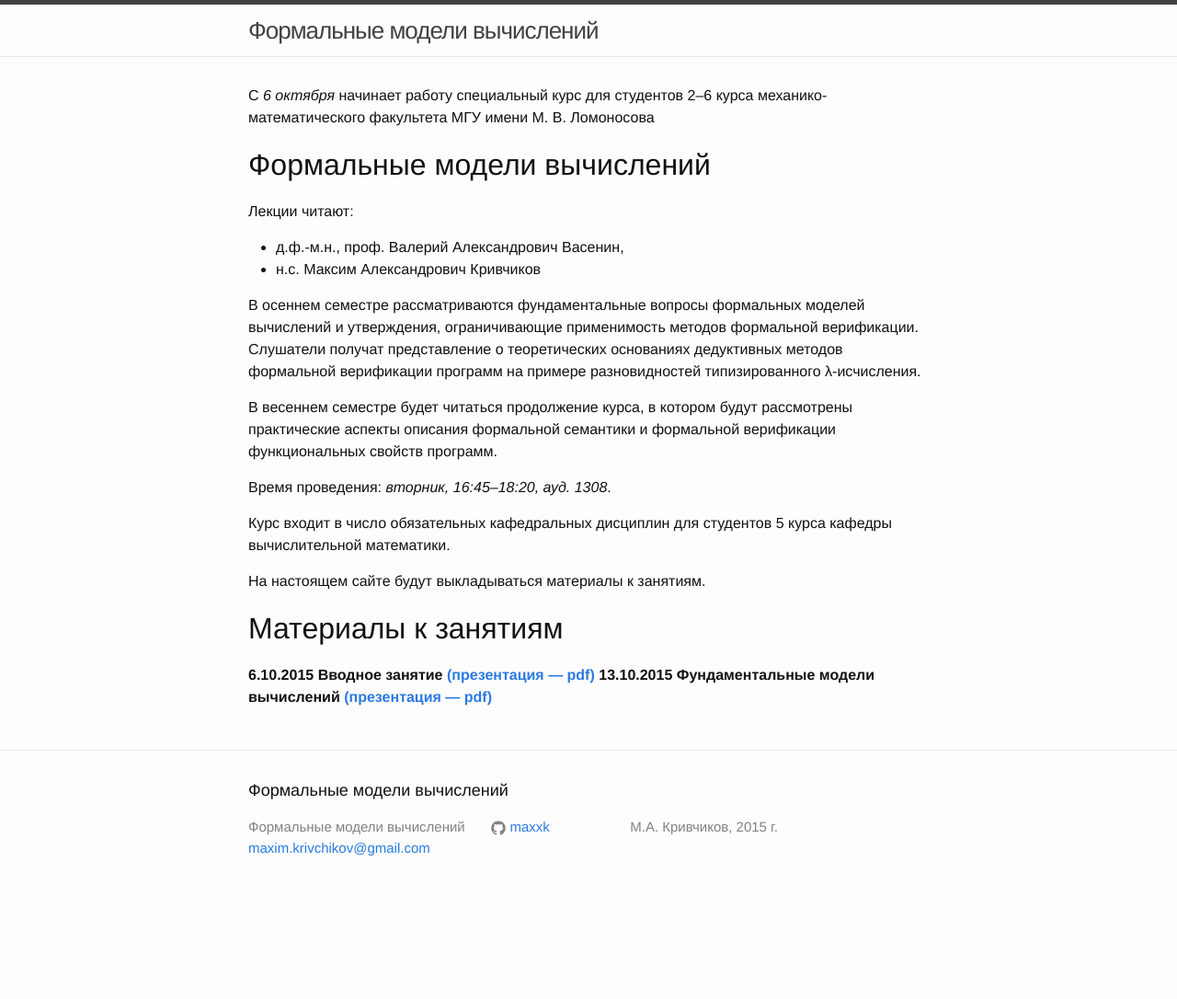
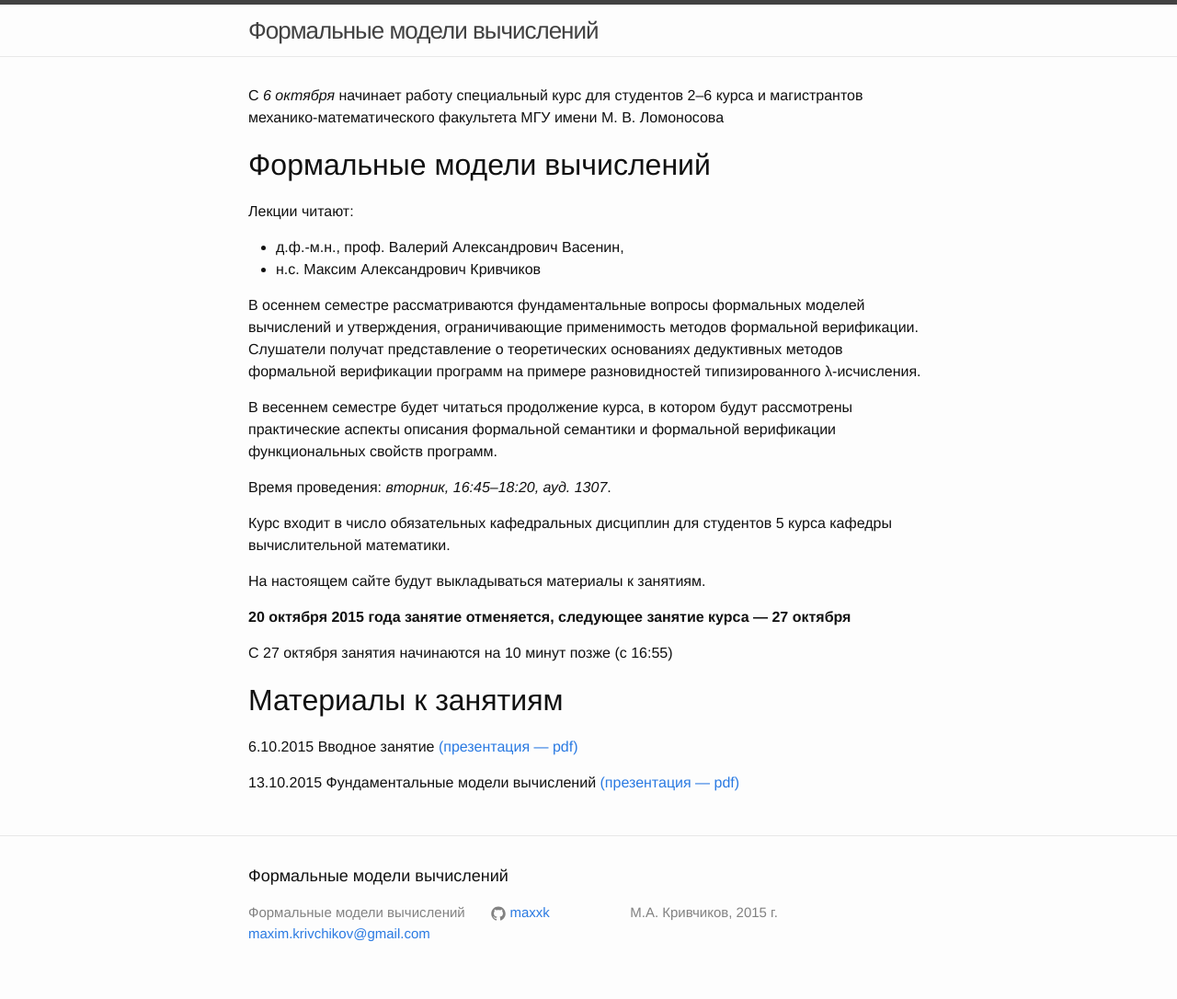
Before and after one commit to maxxk/formal-models-2015, a Jekyll site: the page built from index.md, in a window 1280 px wide. Shown: the whole page at 92% size. Built offline with Jekyll 4.4.1, drawn with Linux system fonts in a browser that asks for light colours; before the commit the page ends 993 px from its top, so only the background shows below that.

Commit message:
Announce that next lecture will be on 27.10

```diff
--- a/_includes/about.md
+++ b/_includes/about.md
@@ -1,5 +1,5 @@
 С *6 октября* начинает работу специальный курс
-для студентов 2–6 курса механико-математического факультета МГУ имени М. В. Ломоносова
+для студентов 2–6 курса и магистрантов механико-математического факультета МГУ имени М. В. Ломоносова
 
 # Формальные модели вычислений
 
@@ -12,7 +12,7 @@
 
 В весеннем семестре будет читаться продолжение курса, в котором будут рассмотрены практические аспекты описания формальной семантики и формальной верификации функциональных свойств программ.
 
-Время проведения: *вторник, 16:45–18:20, ауд. 1308*.
+Время проведения: *вторник, 16:45–18:20, ауд. 1307*.
 
 Курс входит в число обязательных кафедральных дисциплин для студентов 5 курса кафедры вычислительной математики.
 
--- a/index.md
+++ b/index.md
@@ -3,10 +3,16 @@ layout: default
 ---
 {% include about.md %}
 
+**20 октября 2015 года занятие отменяется, следующее занятие курса — 27 октября**
+
+С 27 октября занятия начинаются на 10 минут позже (с 16:55)
+
+
 # Материалы к занятиям
 
-**6.10.2015 Вводное занятие [(презентация — pdf)](pdf/01-Introduction.pdf)**
-**13.10.2015 Фундаментальные модели вычислений [(презентация — pdf)](pdf/02-Models.pdf)**
+6.10.2015 Вводное занятие [(презентация — pdf)](pdf/01-Introduction.pdf)
+
+13.10.2015 Фундаментальные модели вычислений [(презентация — pdf)](pdf/02-Models.pdf)
 
 <!--<div class="home">
 
```
